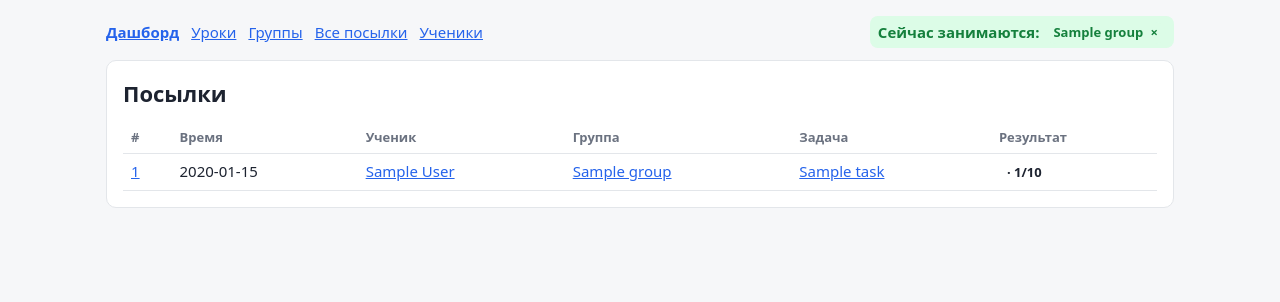
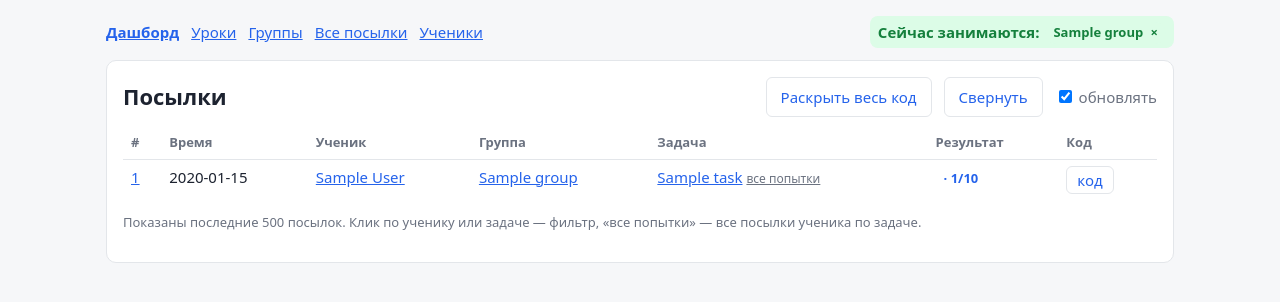
Before and after one commit to azlymoon/STS-Small-Testing-System-, a FastAPI app: page /admin/submissions in a window 1280 px wide. Shown: the part 59-361 px from the top of the page. Run offline with FastAPI, Linux system fonts and the light colour scheme; the visitor is signed in with stand-in values (Sample User, id 1); tables that the repository leaves empty hold one stand-in row (values such as "Sample post").

Commit message:
Код посылок в админке: раскрытие в списке, код над тестами, листание попыток ученика
Co-Authored-By: Claude Opus 5.5 <noreply@anthropic.com>

```diff
--- a/app/main.py
+++ b/app/main.py
@@ -310,7 +310,13 @@ def submission_page(request: Request, sid: int):
     for d, t in zip(details, tests):
         d.setdefault("input", t["input"][:judge.MAX_SHOW])
         d.setdefault("expected", t["output"][:judge.MAX_SHOW])
-    return render(request, "submission.html", sub=sub, details=details)
+    # соседние посылки этого ученика по этой задаче — для листания «← / →»
+    ids = [r["id"] for r in q("SELECT id FROM submissions WHERE student_id=? AND task_id=? ORDER BY id",
+                              sub["student_id"], sub["task_id"])]
+    i = ids.index(sid)
+    nav = {"n": i + 1, "total": len(ids), "prev": ids[i - 1] if i > 0 else None,
+           "next": ids[i + 1] if i + 1 < len(ids) else None}
+    return render(request, "submission.html", sub=sub, details=details, nav=nav)
 
 
 # ---------------------------------------------------------------- админка
@@ -505,11 +511,18 @@ def admin_submissions(request: Request, lesson: int = 0, student: int = 0, task:
         where.append("s.student_id=?"); args.append(student)
     if task:
         where.append("s.task_id=?"); args.append(task)
-    subs = q("SELECT s.id, s.status, s.verdict, s.passed, s.total, s.created_at, st.name student_name, st.id student_id, "
+    subs = q("SELECT s.id, s.status, s.verdict, s.passed, s.total, s.created_at, s.code, st.name student_name, st.id student_id, "
              "t.title task_title, t.id task_id, g.name group_name, g.id group_id FROM submissions s "
              "JOIN students st ON st.id=s.student_id LEFT JOIN groups g ON g.id=s.group_id "
              f"JOIN tasks t ON t.id=s.task_id WHERE {' AND '.join(where)} ORDER BY s.id DESC LIMIT 500", *args)
-    return render(request, "admin_submissions.html", subs=subs)
+    title = ""
+    if student:
+        r = q("SELECT name FROM students WHERE id=?", student, one=True)
+        title = r["name"] if r else ""
+    if task:
+        r = q("SELECT title FROM tasks WHERE id=?", task, one=True)
+        title = (title + " · " if title else "") + (r["title"] if r else "")
+    return render(request, "admin_submissions.html", subs=subs, title=title)
 
 
 @app.get("/admin/students", response_class=HTMLResponse)
--- a/app/templates/admin_submissions.html
+++ b/app/templates/admin_submissions.html
@@ -1,7 +1,28 @@
 {% extends "base.html" %}{% from "_verdict.html" import v %}
-{% block head %}<meta http-equiv="refresh" content="15">{% endblock %}
+{% block head %}<style>
+tr.code td{padding:0 8px 10px;border-bottom:1px solid var(--line)}tr.code pre{margin:0;max-height:480px}
+tr.has-code td{border-bottom:0}
+details.code>summary{cursor:pointer;color:var(--acc);list-style:none;display:inline}details.code>summary::-webkit-details-marker{display:none}
+</style>{% endblock %}
 {% block body %}{% include "_adminnav.html" %}
-<div class="card"><h1>Посылки</h1><table><tr><th>#</th><th>Время</th><th>Ученик</th><th>Группа</th><th>Задача</th><th>Результат</th></tr>
-{% for s in subs %}<tr><td><a href="/submission/{{ s.id }}">{{ s.id }}</a></td><td>{{ s.created_at }}</td>
-<td><a href="/admin/submissions?student={{ s.student_id }}">{{ s.student_name }}</a></td><td>{% if s.group_id %}<a href="/admin/submissions?group={{ s.group_id }}">{{ s.group_name }}</a>{% else %}<span class="mut">—</span>{% endif %}</td><td><a href="/admin/submissions?task={{ s.task_id }}">{{ s.task_title }}</a></td><td>{{ v(s) }}</td></tr>
-{% else %}<tr><td colspan="6" class="mut">Нет посылок</td></tr>{% endfor %}</table></div>{% endblock %}
+<div class="card"><div class="row"><h1 class="grow" style="margin:0">Посылки{% if title %}: {{ title }}{% endif %}</h1>
+<button class="sec" type="button" onclick="toggleAll(true)">Раскрыть весь код</button>
+<button class="sec" type="button" onclick="toggleAll(false)">Свернуть</button>
+<label class="mut"><input type="checkbox" id="auto" checked> обновлять</label></div>
+<table style="margin-top:10px"><tr><th>#</th><th>Время</th><th>Ученик</th><th>Группа</th><th>Задача</th><th>Результат</th><th>Код</th></tr>
+{% for s in subs %}<tr class="has-code"><td><a href="/submission/{{ s.id }}">{{ s.id }}</a></td><td>{{ s.created_at }}</td>
+<td><a href="/admin/submissions?student={{ s.student_id }}">{{ s.student_name }}</a></td><td>{% if s.group_id %}<a href="/admin/submissions?group={{ s.group_id }}">{{ s.group_name }}</a>{% else %}<span class="mut">—</span>{% endif %}</td>
+<td><a href="/admin/submissions?task={{ s.task_id }}">{{ s.task_title }}</a> <a class="mut" style="font-size:12px" href="/admin/submissions?student={{ s.student_id }}&task={{ s.task_id }}">все попытки</a></td>
+<td><a href="/submission/{{ s.id }}" style="text-decoration:none">{{ v(s) }}</a></td>
+<td><button class="sec" type="button" style="padding:2px 10px" onclick="toggle({{ s.id }})">код</button></td></tr>
+<tr class="code" id="code-{{ s.id }}" hidden><td colspan="7"><pre>{{ s.code }}</pre></td></tr>
+{% else %}<tr><td colspan="7" class="mut">Нет посылок</td></tr>{% endfor %}</table>
+<p class="mut" style="font-size:13px">Показаны последние 500 посылок. Клик по ученику или задаче — фильтр, «все попытки» — все посылки ученика по задаче.</p></div>
+<script>
+const anyOpen = () => document.querySelector('tr.code:not([hidden])');
+function toggle(id) { const r = document.getElementById('code-' + id); r.hidden = !r.hidden; }
+function toggleAll(open) { document.querySelectorAll('tr.code').forEach(r => r.hidden = !open); }
+// автообновление раз в 15 с, но не пока открыт чей-то код
+setInterval(() => { if (document.getElementById('auto').checked && !anyOpen()) location.reload(); }, 15000);
+</script>
+{% endblock %}
```
Also changed, not shown: app/templates/submission.html (+10 -4 lines).
